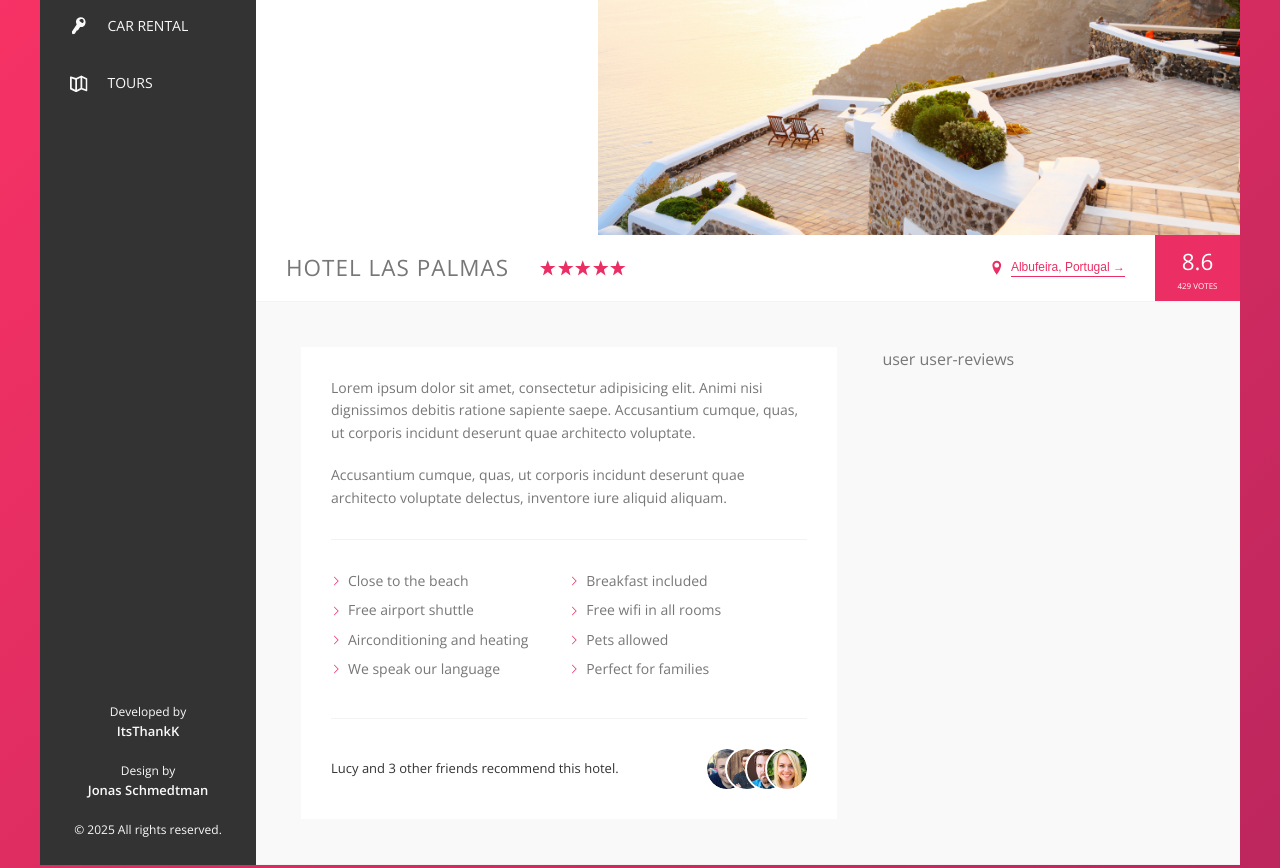
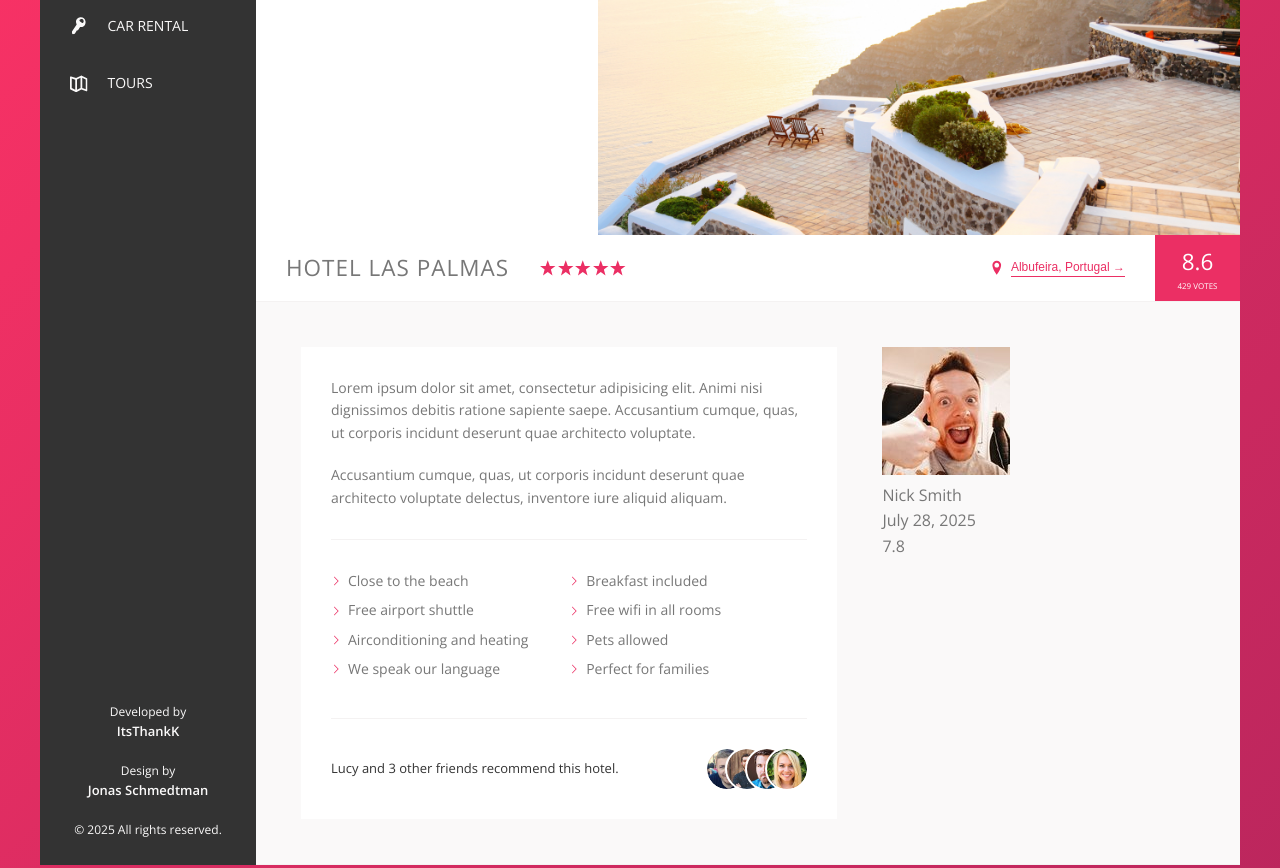
Before and after one commit to ItsThankK/trillo_project, a website: page index.html in a window 1280 px wide. Shown: the part 300-1168 px from the top of the page. Drawn offline with nearby package versions, Linux system fonts and the light colour scheme.

Commit message:
start user-reviews

```diff
--- a/index.html
+++ b/index.html
@@ -205,7 +205,22 @@
                 </div>
               </div>
             </div>
-            <div class="user-reviews">user user-reviews</div>
+            <div class="user-reviews">
+              <figure class="review">
+                   <blockquote class="review__text">
+                    <figcaption class="review__user">
+                      <img src="img/user-1.jpg" alt="User 1" class="review__photo">
+                      <div class="review__user-box">
+                        <p class="review__user-name">
+                          Nick Smith
+                        </p>
+                        <p class="review__user-date">July 28, 2025</p>
+                      </div>
+                      <div class="review__rating">7.8</div>
+                    </figcaption>
+                   </blockquote>
+              </figure>
+            </div>
           </div>
         </main>
       </div>
```
